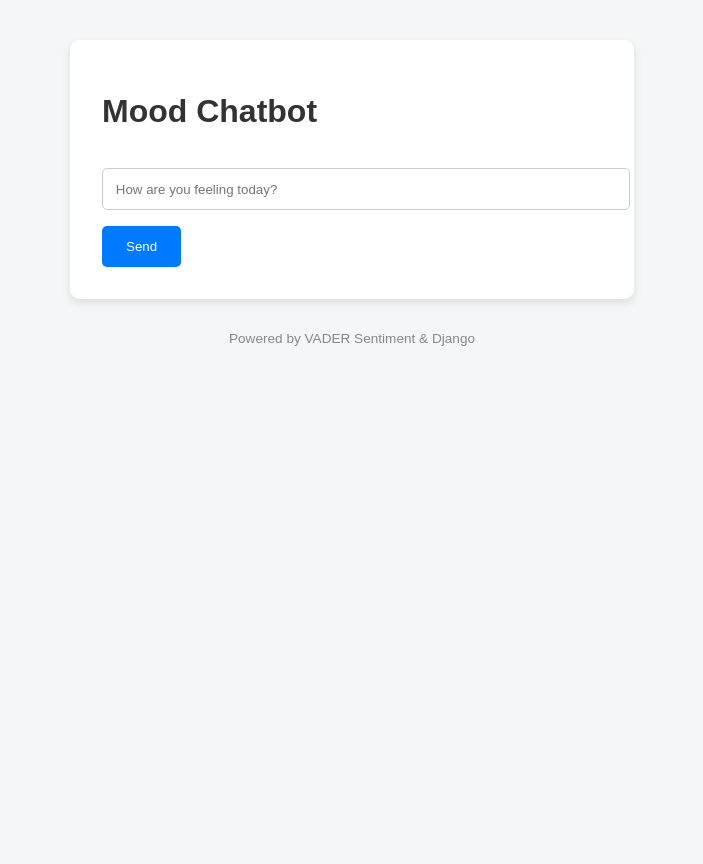
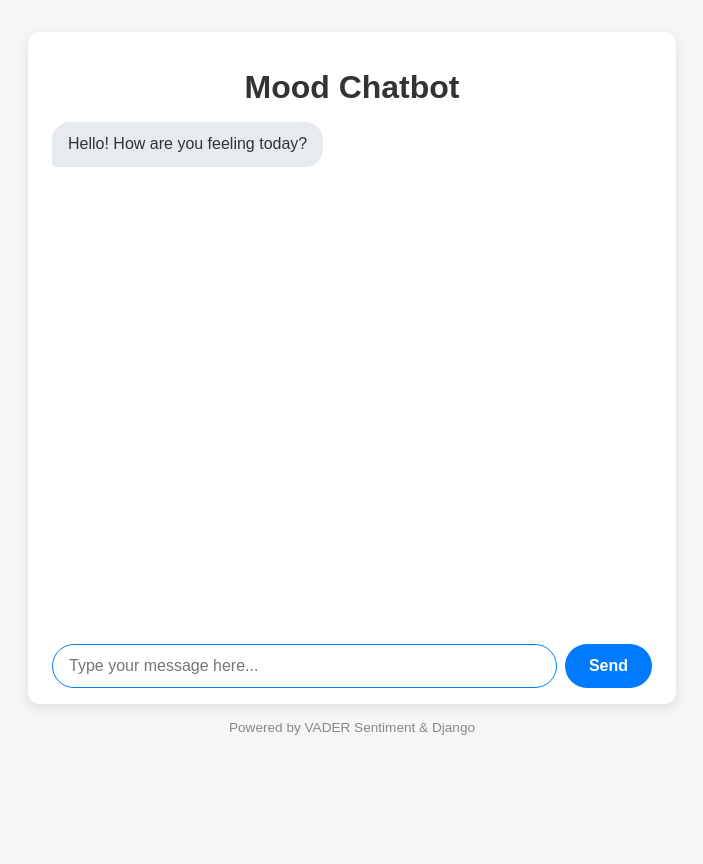
Before and after one commit to charlesricha/mood-tracker, a Django app: page / in a window 1280 px wide. Shown: the whole page, without its empty margins (288-991 px from the left). Before the commit the page ends 346 px from the top, so only its background shows below. Run offline with Django 5.2, Linux system fonts and the light colour scheme.

Commit message:
Local changes before pulling

```diff
--- a/analyzer/templates/analyzer/chat.html
+++ b/analyzer/templates/analyzer/chat.html
@@ -1,11 +1,11 @@
-
+{% load static %}
 <!DOCTYPE html>
 <html lang="en">
 <head>
-    <meta charset="UTF-8">
-    <meta name="viewport" content="width=device-width, initial-scale=1.0">
-    <meta charset="UTF-8">
+    <meta charset="UTF-8" />
+    <meta name="viewport" content="width=device-width, initial-scale=1" />
     <title>Mood Chatbot</title>
+    <link rel="stylesheet" href="{% static 'analyzer/style.css' %}" />
     <style>
         body {
             font-family: Arial, sans-serif;
@@ -14,59 +14,104 @@
             flex-direction: column;
             align-items: center;
             padding: 2rem;
+            height: 100vh;
+            margin: 0;
         }
 
         .chat-container {
             background: white;
-            padding: 2rem;
-            border-radius: 10px;
-            box-shadow: 0 4px 10px rgba(0,0,0,0.1);
+            padding: 1rem 1.5rem;
+            border-radius: 12px;
+            box-shadow: 0 4px 12px rgba(0,0,0,0.1);
             width: 100%;
-            max-width: 500px;
+            max-width: 600px;
+            display: flex;
+            flex-direction: column;
+            height: 80vh;
         }
 
         h1 {
             color: #333;
+            text-align: center;
+            margin-bottom: 1rem;
         }
 
-        .response {
-            margin-top: 1rem;
-            padding: 1rem;
-            border-radius: 8px;
-            font-size: 1.1rem;
+        .chat-messages {
+            flex-grow: 1;
+            overflow-y: auto;
+            padding-right: 10px;
+            margin-bottom: 1rem;
+            display: flex;
+            flex-direction: column;
+            gap: 0.75rem;
+        }
+
+        .message {
+            max-width: 75%;
+            padding: 0.75rem 1rem;
+            border-radius: 18px;
+            font-size: 1rem;
+            line-height: 1.3;
+            word-wrap: break-word;
+        }
+
+        .user-message {
+            align-self: flex-end;
+            background-color: #007bff;
+            color: white;
+            border-bottom-right-radius: 4px;
+        }
+
+        .bot-message {
+            align-self: flex-start;
+            background-color: #e7ebf0;
+            color: #333;
+            border-bottom-left-radius: 4px;
         }
 
         .positive {
-            background: #e0f8e9;
-            color: #2e7d32;
+            background-color: #e0f8e9 !important;
+            color: #2e7d32 !important;
         }
 
         .negative {
-            background: #fdecea;
-            color: #c62828;
+            background-color: #fdecea !important;
+            color: #c62828 !important;
         }
 
         .neutral {
-            background: #e7ebf0;
-            color: #546e7a;
+            background-color: #e7ebf0 !important;
+            color: #546e7a !important;
+        }
+
+        form {
+            display: flex;
+            gap: 0.5rem;
         }
 
         input[type="text"] {
-            width: 100%;
-            padding: 0.8rem;
-            margin-top: 1rem;
+            flex-grow: 1;
+            padding: 0.75rem 1rem;
             border: 1px solid #ccc;
-            border-radius: 5px;
+            border-radius: 30px;
+            font-size: 1rem;
+            outline: none;
+        }
+
+        input[type="text"]:focus {
+            border-color: #007bff;
         }
 
         button {
-            margin-top: 1rem;
-            padding: 0.8rem 1.5rem;
+            padding: 0 1.5rem;
             background-color: #007bff;
             color: white;
             border: none;
-            border-radius: 5px;
+            border-radius: 30px;
             cursor: pointer;
+            font-weight: 600;
+            font-size: 1rem;
+            transition: background-color 0.2s ease;
         }
 
         button:hover {
@@ -74,32 +119,59 @@
         }
 
         .footer {
-            margin-top: 2rem;
+            margin-top: 1rem;
             font-size: 0.85rem;
             color: #888;
+            text-align: center;
         }
     </style>
 </head>
 <body>
     <div class="chat-container">
         <h1>Mood Chatbot</h1>
-        <form method="POST">
+
+        <div class="chat-messages" id="chat-box">
+            {% if chat_history %}
+                {% for chat in chat_history %}
+                    <div class="message {% if chat.sender == 'user' %}user-message{% else %}bot-message {% if chat.mood %}{{ chat.mood }}{% endif %}{% endif %}">
+                        {{ chat.message }}
+                    </div>
+                {% endfor %}
+            {% else %}
+                <div class="message bot-message">Hello! How are you feeling today?</div>
+            {% endif %}
+        </div>
+
+        <form method="POST" id="chat-form" autocomplete="off">
             {% csrf_token %}
-            <input type="text" name="user_input" placeholder="How are you feeling today?" required>
+            <input type="text" name="user_input" id="user_input" placeholder="Type your message here..." autofocus required />
             <button type="submit">Send</button>
         </form>
-
-        {% if bot_response %}
-            <div class="response {{ mood }}">
-                <strong>Bot:</strong> {{ bot_response }}
-            </div>
-        {% endif %}
     </div>
 
     <div class="footer">
         Powered by VADER Sentiment & Django
     </div>
+
+    <script>
+        // Submit form on Enter (without Shift)
+        const input = document.getElementById('user_input');
+        const form = document.getElementById('chat-form');
+        const chatBox = document.getElementById('chat-box');
+
+        input.addEventListener('keydown', function(event) {
+            if(event.key === 'Enter' && !event.shiftKey) {
+                event.preventDefault();
+                if(input.value.trim() !== '') {
+                    form.submit();
+                }
+            }
+        });
+
+        // Scroll chat box to bottom on page load
+        window.onload = () => {
+            chatBox.scrollTop = chatBox.scrollHeight;
+        };
+    </script>
 </body>
-
-
 </html>
--- a/analyzer/views.py
+++ b/analyzer/views.py
@@ -5,14 +5,15 @@ import random
 analyzer = SentimentIntensityAnalyzer()
 
 def chat_page(request):
-    bot_response = ""
-    mood = ""
+    chat_history = []
 
     if request.method == "POST":
-        user_input = request.POST.get("user_input")
+        user_message = request.POST.get("user_input")
+        bot_response = ""
+        mood = ""
 
-        if user_input:  # ✅ Only analyze if input is not empty
-            score = analyzer.polarity_scores(user_input)
+        if user_message:
+            score = analyzer.polarity_scores(user_message)
             compound = score['compound']
 
             if compound >= 0.05:
@@ -39,7 +40,18 @@ def chat_page(request):
 
             bot_response = random.choice(responses)
 
+            # Create the chat history for this one turn
+            chat_history = [
+                {"sender": "user", "message": user_message},
+                {"sender": "bot", "message": bot_response, "mood": mood}
+            ]
+
+    else:
+        # Default message when GET request is made (on first visit)
+        chat_history = [
+            {"sender": "bot", "message": "Hello! How are you feeling today?"}
+        ]
+
     return render(request, 'analyzer/chat.html', {
-        "bot_response": bot_response,
-        "mood": mood
+        "chat_history": chat_history
     })
```
Also changed, not shown: Capture.PNG (added).
